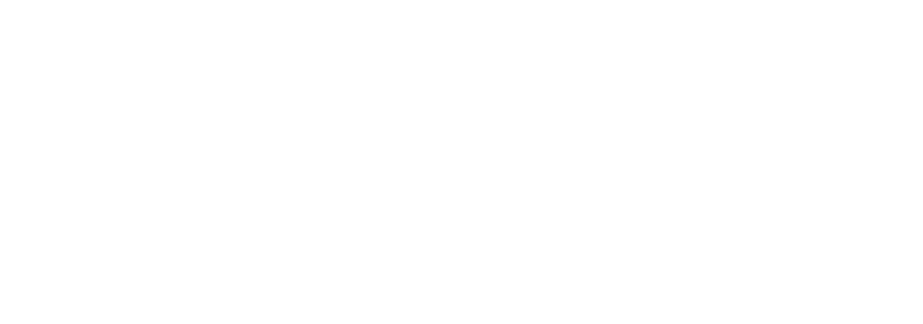
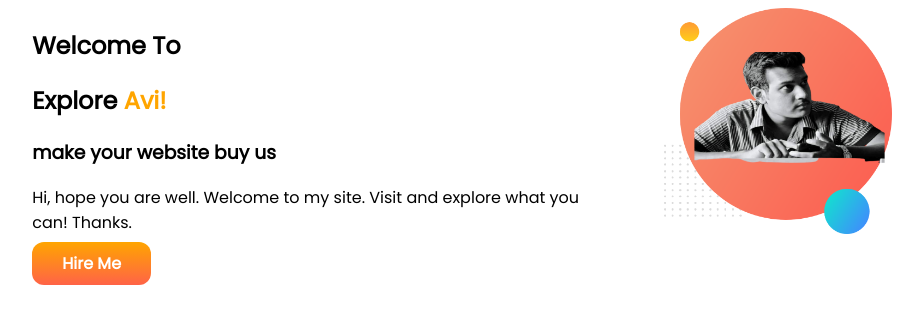
Before and after one commit to avijitsaha118/developer-portfolio, a plain HTML site: page index.html in a window 1280 px wide. Shown: the whole page, without its empty margins (39-962 px from the left). Drawn offline with Linux system fonts and the light colour scheme.

Commit message:
code added with style

```diff
--- a/index.html
+++ b/index.html
@@ -1,13 +1,31 @@
 <!DOCTYPE html>
 <html lang="en">
+
 <head>
     <meta charset="UTF-8">
     <meta http-equiv="X-UA-Compatible" content="IE=edge">
     <meta name="viewport" content="width=device-width, initial-scale=1.0">
     <title>Avijit Portfolio</title>
+    <link rel="preconnect" href="https://fonts.googleapis.com">
+    <link rel="preconnect" href="https://fonts.gstatic.com" crossorigin>
+    <link href="https://fonts.googleapis.com/css2?family=Poppins&display=swap" rel="stylesheet">
     <link rel="stylesheet" href="style.css">
 </head>
+
 <body>
+    <section>
+        <div class="half-width">
+            <h1>Welcome To</h1>
+            <h1>Explore <span class="name-color">Avi!</span></h1>
 
+            <h3>make your website buy us</h3>
+            <p>Hi, hope you are well. Welcome to my site.
+                Visit and explore what you can! Thanks.
+            </p>
+            <a class="link-button" target="_blank" href="https://www.linkedin.com/">Hire Me</a>
+        </div>
+        <div class="half-width"><img src="images/avi-img.png" alt="avi-image"></div>
+    </section>
 </body>
+
 </html>
--- a/style.css
+++ b/style.css
@@ -0,0 +1,28 @@
+body{
+    font-family: 'Poppins', sans-serif;
+}
+h1{
+    font-size: 24px;
+}
+.name-color{
+    color: orange;
+}
+section{
+    display: flex;
+}
+.half-width{
+    width: 50%;
+    padding-left: 5%;
+}
+.half-width img{
+    width: 40%;
+}
+.link-button{
+    text-decoration: none;
+    background-image: linear-gradient(orange, tomato);
+    color: white;
+    font-weight: 700;
+    padding: 10px 30px;
+    border-radius: 12px;
+
+}
```
Also changed, not shown: images/avi-img.png (added), images/dream-bg.png (added), images/exp-bg.png (added), images/jhankar.png (added), images/jhankar2.png (added), images/my-bg2.png (added), images/top-banner.png (added), 7 other files.
